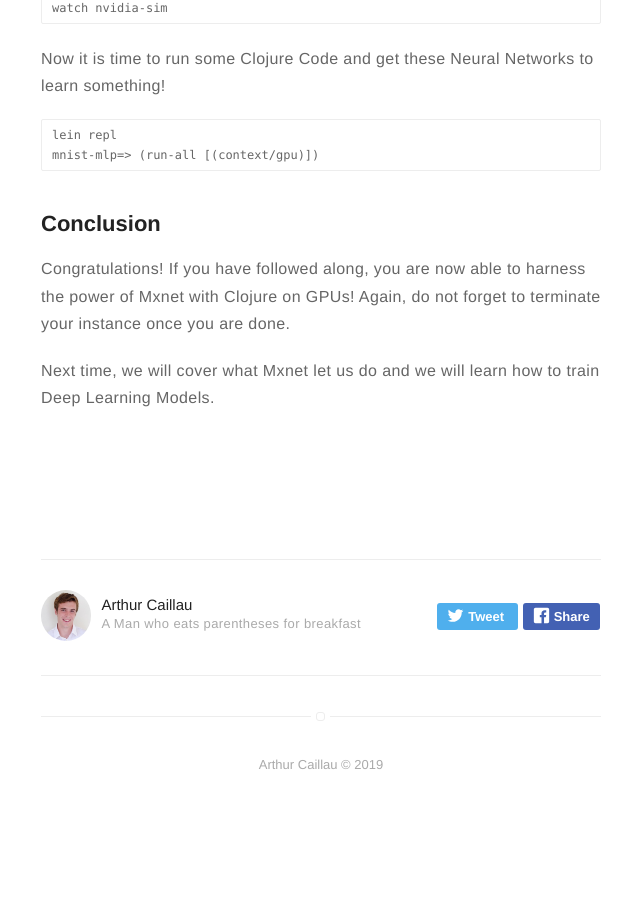
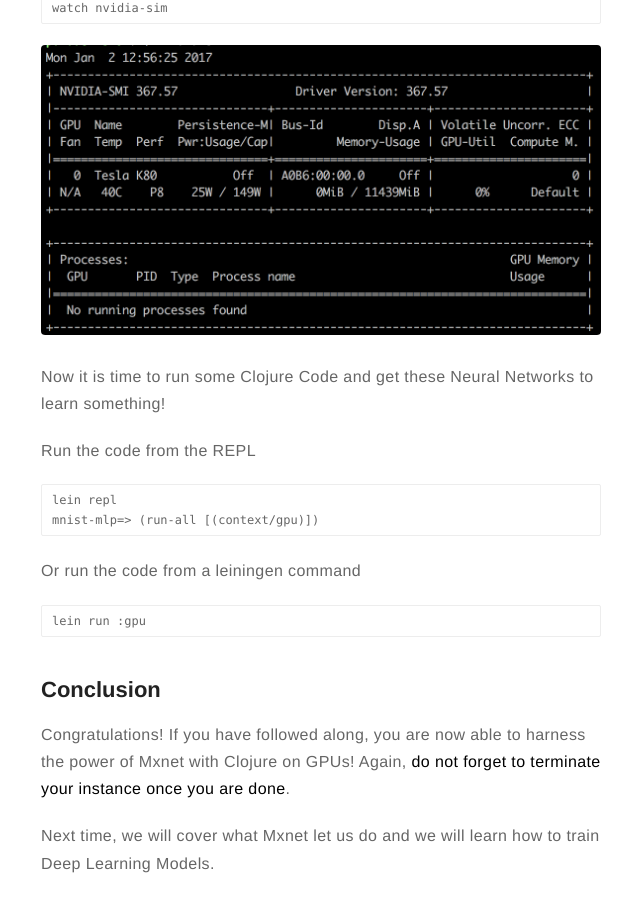
Before and after one commit to Chouffe/chouffe.github.com, a Jekyll site: the page built from _posts/2019-02-28-mxnet-clojure-aws.markdown, in a window 1280 px wide and 900 px high, scrolled down 3985 px. Shown: the whole window, without its empty margins (319-959 px from the left). Built offline with Jekyll 4.4.1, drawn with Linux system fonts in a browser that asks for light colours; before the commit the page ends 4797 px from its top, so only the background shows below that; some of the changed text lies outside the part shown.

Commit message:
[post] proofread fixes for get started with clojure and mxnet

````diff
--- a/_posts/2019-02-28-mxnet-clojure-aws.markdown
+++ b/_posts/2019-02-28-mxnet-clojure-aws.markdown
@@ -53,7 +53,7 @@ Launch an EC2 instance with the AWS Deep Learning AMI base image. In this post I
 
 ![AMI Selection](/assets/images/aws-dl-ami/aws-ec2-ami-deep-learning-base.png)
 
-Then pick a GPU instance type. `p2.xlarge` shoud be enough to get you started and will cost you around `$0.90` per hour. Do not forget to terminate it after you are done with your Neural Network training.
+Then pick a GPU instance type. `p2.xlarge` shoud be enough to get you started and will cost you around `$0.90` per hour. **Do not forget to terminate it after you are done with your Neural Network training**.
 
 ![Instance Type Selection](/assets/images/aws-dl-ami/aws-ec2-ami-instance-type.png)
 
@@ -127,14 +127,24 @@ One can monitor the GPU processes with the following command
 ```
 watch nvidia-sim
 ```
+
+![nvidia-sim output](/assets/images/aws-dl-ami/aws-ec2-ami-nvidia-sim.png)
+
 Now it is time to run some Clojure Code and get these Neural Networks to learn something!
+
+Run the code from the REPL
 ```
 lein repl
 mnist-mlp=> (run-all [(context/gpu)])
 ```
 
+Or run the code from a leiningen command
+```
+lein run :gpu
+```
+
 ## Conclusion
 
-Congratulations! If you have followed along, you are now able to harness the power of Mxnet with Clojure on GPUs! Again, do not forget to terminate your instance once you are done.
+Congratulations! If you have followed along, you are now able to harness the power of Mxnet with Clojure on GPUs! Again, **do not forget to terminate your instance once you are done**.
 
 Next time, we will cover what Mxnet let us do and we will learn how to train Deep Learning Models.
````
Also changed, not shown: assets/images/aws-dl-ami/aws-ec2-ami-nvidia-sim.png (added).
